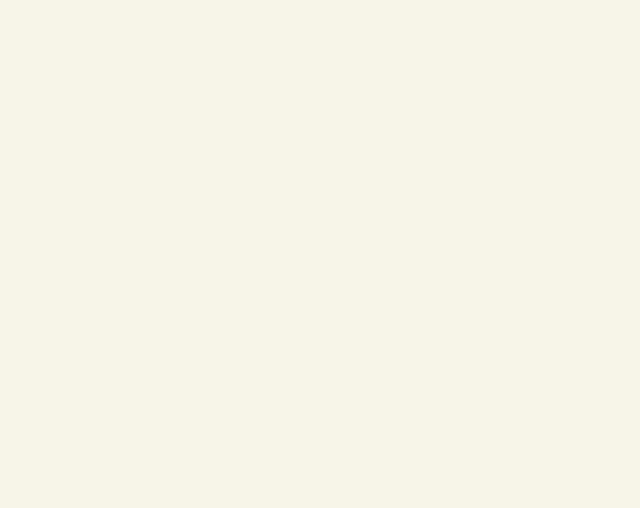
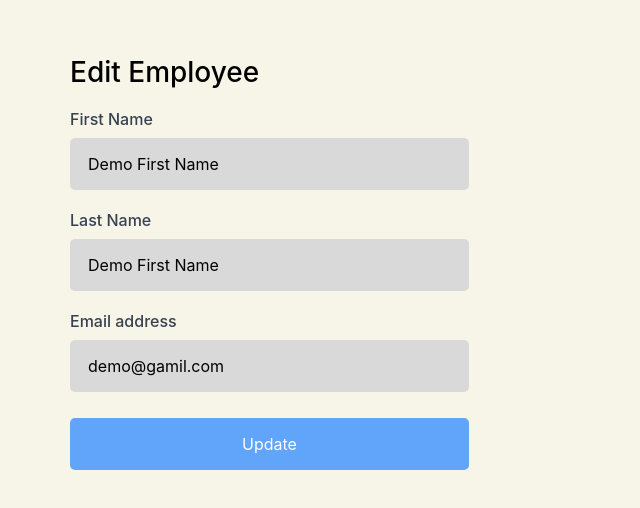
Before and after one commit to mehedy201/Simple-Employee-Management-Front-End-React-JS-, a React (Create React App) app: page /edit-employee in a window 1280 px wide. Before the commit this address had no page. Shown: the top 508 px of the page, without its empty margins (0-640 px from the left). Built offline with nearby package versions, Linux system fonts and the light colour scheme.

Commit message:
complete edit employee page

```diff
--- a/src/App.js
+++ b/src/App.js
@@ -2,6 +2,7 @@ import { Route, Routes } from 'react-router-dom';
 import './App.css';
 import EmployeeLIst from './Pages/EmployeeList/EmployeeLIst';
 import AddEmployee from './Pages/AddEmployee/AddEmployee';
+import EditEmployee from './Pages/EditEmployee/EditEmployee';
 
 function App() {
   return (
@@ -9,6 +10,7 @@ function App() {
       <Routes>
         <Route path='/' element={<EmployeeLIst></EmployeeLIst>}></Route>
         <Route path='/add-employee' element={<AddEmployee></AddEmployee>}></Route>
+        <Route path='/edit-employee' element={<EditEmployee></EditEmployee>}></Route>
       </Routes>
     </div>
   );
--- a/src/Pages/AddEmployee/AddEmployee.js
+++ b/src/Pages/AddEmployee/AddEmployee.js
@@ -8,7 +8,7 @@ const AddEmployee = () => {
 
     // Handle Form Function
     const handleAddEmployeeButton = () => {
-        navigate('/edit-employee')
+        navigate('/')
     }
     return (
         <div className='page_margin_top'>
--- /dev/null
+++ b/src/Pages/EditEmployee/EditEmployee.js
@@ -0,0 +1,32 @@
+import React from 'react';
+import { useNavigate } from 'react-router-dom';
+
+const EditEmployee = () => {
+    // Use Navigate hooks form React
+    const navigate = useNavigate();
+
+    // Handle form Update Button
+    const handleUpdateEmployeeButton = () => {
+        navigate('/')
+    }
+
+    return (
+        <div className='page_margin_top'>
+            <h2 className='page_title'>Edit Employee</h2>
+            <form onSubmit={handleUpdateEmployeeButton} className="form_css">
+                {/* First Name ------------- */}
+                <p className='input_label'>First Name</p>
+                <input className='form_input' type="text" defaultValue={'Demo First Name'} />
+                {/* Last Name ------------- */}
+                <p className='input_label'>Last Name</p>
+                <input className='form_input' type="text" defaultValue={'Demo First Name'} />
+                {/* Email Name ------------- */}
+                <p className='input_label'>Email address</p>
+                <input className='form_input' type="email" defaultValue={'demo@gamil.com'} />
+                <button className='block form_button' type='submit'>Update</button>
+            </form>
+        </div>
+    );
+};
+
+export default EditEmployee;
--- a/src/Pages/EmployeeList/EmployeeLIst.js
+++ b/src/Pages/EmployeeList/EmployeeLIst.js
@@ -6,12 +6,19 @@ import { RiDeleteBinLine } from 'react-icons/ri';
 import { useNavigate } from 'react-router-dom';
 
 const EmployeeLIst = () => {
-    // Navigate to add Employee page
+    // useNavigate hook form react
     const navigate = useNavigate()
 
+    // Navigate to add Employee page
     const navigateAddEmployee = () => {
         navigate('/add-employee')
     }
+    // Navigate to Edit Employee page
+    const navigateEditEmployeePage = () => {
+        navigate('/edit-employee')
+    }
+
+    // Navigate to Update Employee page
     return (
         <div className='page_margin_top'>
             <h2 className='page_title'>Employee List</h2>
@@ -33,7 +40,7 @@ const EmployeeLIst = () => {
                           <td className='td_padding table_content'>Hasan</td>
                           <td className='td_padding table_content'>demo11@gmail.com</td>
                           <td className='td_padding flex'>
-                              <button className='employee_list_btn flex'>Edit <BiEditAlt className='employee_list_table_icon'/></button>
+                              <button onClick={navigateEditEmployeePage} className='employee_list_btn flex'>Edit <BiEditAlt className='employee_list_table_icon'/></button>
                               <button className='employee_list_btn flex'>Details <BiDetail className='employee_list_table_icon'/></button>
                               <button className='employee_list_btn_delete flex'>Delete <RiDeleteBinLine className='employee_list_table_icon'/></button>
                               </td>
```
